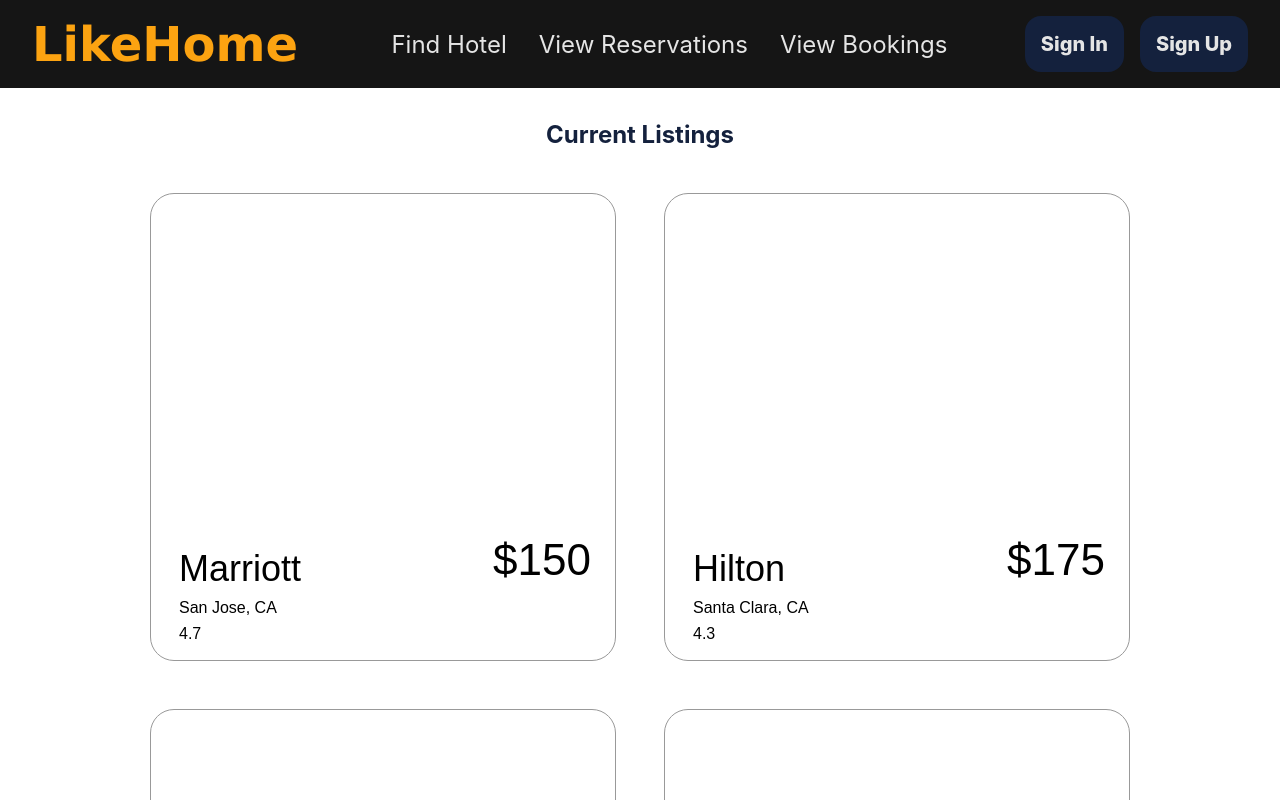
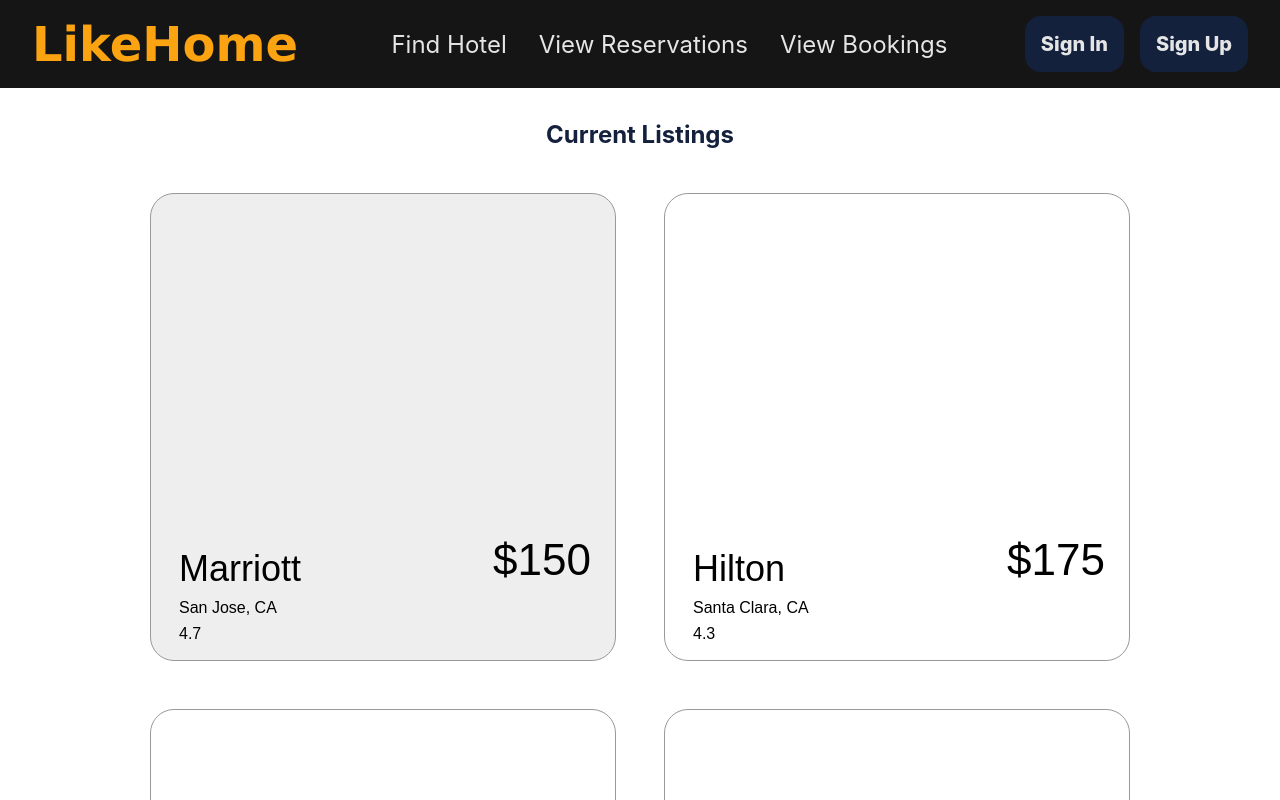
Before and after one commit to vivekkoya/LikeHome-Hotel, a React (Create React App) app in the folder hotel/: page /listings in a window 1280 px wide. In both pictures the pointer is over the element 383 px from the left and 426 px from the top of the page. Shown: the top 800 px of the page. Built offline with nearby package versions, Linux system fonts and the light colour scheme.

Commit message:
Hover color for listing card

```diff
--- a/hotel/src/listingcard/ListingCard.css
+++ b/hotel/src/listingcard/ListingCard.css
@@ -10,6 +10,9 @@
 .listing-image {
     width: 100%;
     height: 75%;
+}
+.listing-card:hover {
+    background-color: #EEEEEE;
 }
 
 .listing-details {
```
